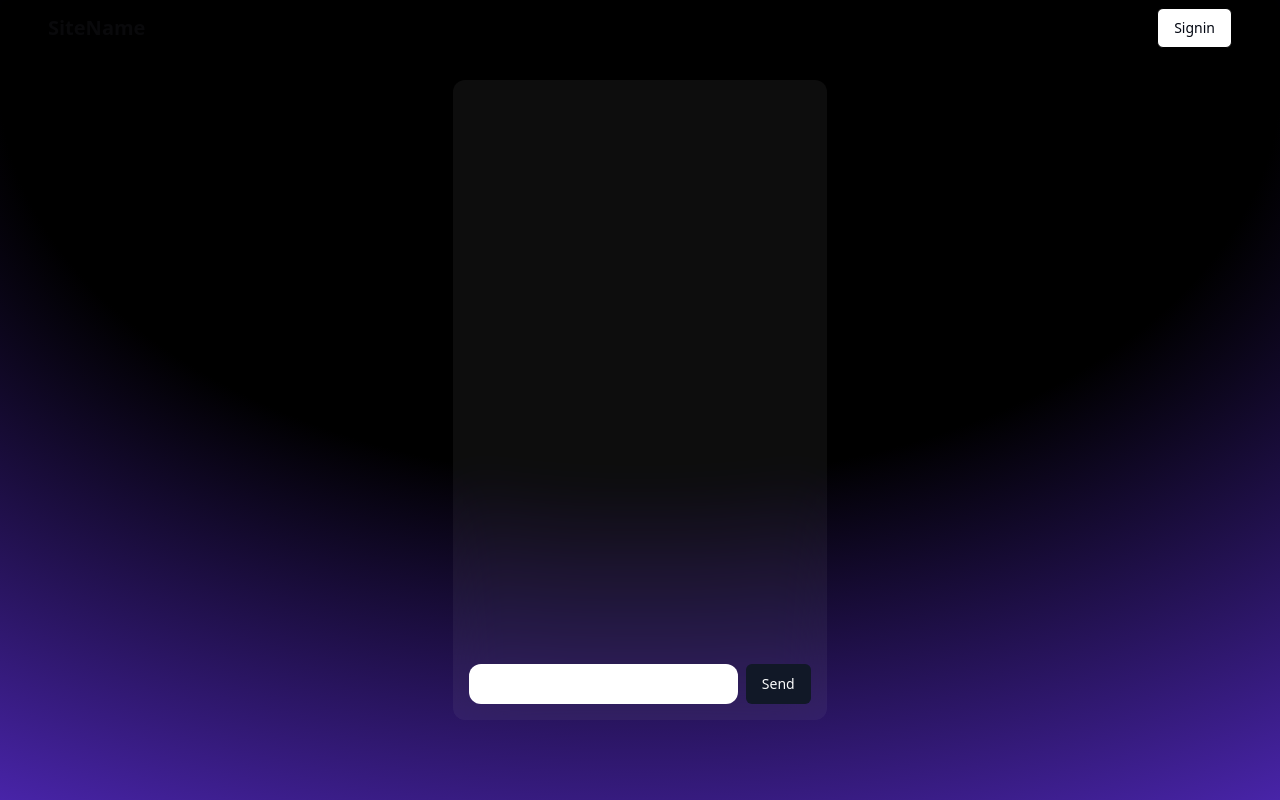
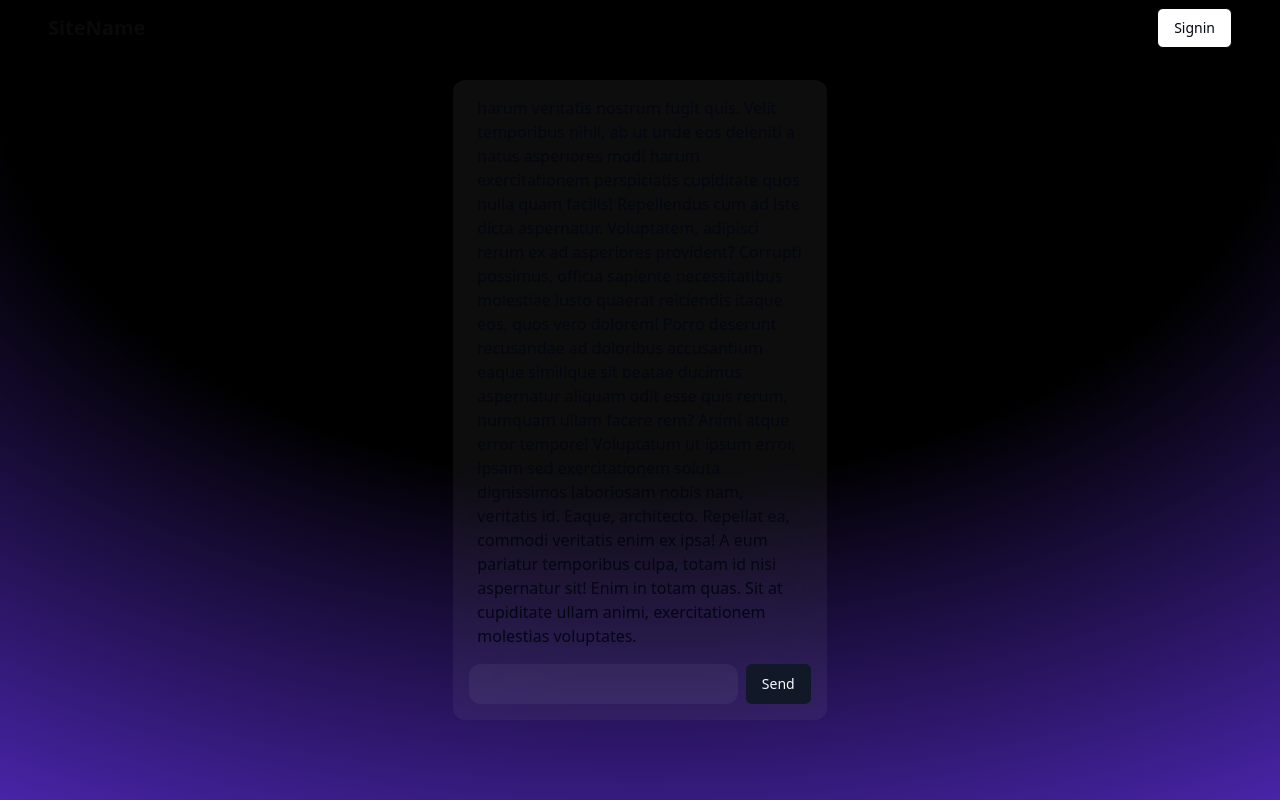
Before and after one commit to ByteBrewer101/vclub1, a Next.js app: page /pages/chatpage in a window 1280 px wide. Built offline with nearby package versions, Linux system fonts and the light colour scheme; no server answers.

Commit message:
fixed scrolling

```diff
--- a/app/components/ChatComponent.tsx
+++ b/app/components/ChatComponent.tsx
@@ -1,6 +1,7 @@
-"use client"
+"use client";
 import { Button } from "@/components/ui/button";
-export  function ChatComp(){
+import { ScrollArea } from "@radix-ui/react-scroll-area";
+export function ChatComp() {
   const sample = [
     {
       status: true,
@@ -24,18 +25,116 @@ const sample = [
     },
   ];
 
-
-    return <div className="flex flex-col h-full bg-white bg-opacity-5 backdrop-blur-xl p-4 rounded-xl  w-1/3" >
-        <div className="h-full  w-full">
-
-
-        </div>
-        <div className="flex  justify-center items-center space-x-2 " >
-            <input type="text" className="w-full p-2 bg-white  rounded-xl  "/>
+  return (
+    <div className="flex flex-col h-full bg-white bg-opacity-5 backdrop-blur-xl p-4 rounded-xl  w-1/3">
+      <ScrollArea className="h-full flex flex-col-reverse p-2 mb-2  w-full overflow-y-hidden overflow-y-scroll no-scrollbar ">
+        Lorem ipsum dolor sit amet consectetur adipisicing elit. Eveniet
+        repellendus, nesciunt eligendi earum animi cumque aspernatur nam minus
+        nemo architecto nostrum. Ea modi, est ipsam ex quae soluta, eveniet
+        dolorum, sapiente sed aliquam officiis exercitationem magni repudiandae
+        sunt. Error natus sed quod doloribus nihil aperiam, explicabo eius dolor
+        ullam ipsam qui ipsa cum accusamus est. Consequuntur dolorem natus
+        veniam! Eum voluptas iure, magni voluptates, ratione necessitatibus
+        consequatur sed possimus ut delectus dolor doloremque molestias optio
+        explicabo est laboriosam eveniet id accusamus saepe hic sequi error
+        cupiditate dolorem pariatur! Quod porro ullam obcaecati voluptatibus?
+        Illum nihil, sed laudantium rem laborum voluptatum similique molestias
+        voluptates pariatur aut nemo distinctio exercitationem nam animi vel
+        maxime eveniet quod, quae porro aliquid praesentium, est necessitatibus.
+        Rerum a assumenda officia velit, ipsam dicta magnam deleniti quas aut!
+        Asperiores quisquam nemo labore debitis consequatur eaque, error fugit
+        mollitia voluptatum quia possimus. Totam voluptate unde ut. Aperiam
+        tenetur exercitationem eos quae, at quod omnis suscipit aut similique
+        ullam magni repellendus non sapiente corporis possimus perspiciatis,
+        eligendi, excepturi est quos odit distinctio. Laudantium rerum inventore
+        quo reprehenderit, sequi, ex numquam perferendis laboriosam ea vel ab
+        deleniti, a veniam quidem. Tempora, veritatis saepe? Enim eaque, quas
+        totam sunt hic reprehenderit, tempore nesciunt autem a velit,
+        voluptatibus eligendi possimus aut praesentium at delectus cum sapiente
+        minima ab? Quam quasi quia ad voluptates! Molestiae ipsa architecto odio
+        quos tempore consectetur expedita voluptate! Est pariatur quam
+        consequuntur sint accusantium natus, dignissimos, at nobis similique
+        asperiores eos. Ut at natus fugiat explicabo eveniet porro sit, quasi
+        doloribus. Aperiam necessitatibus reprehenderit minima corrupti
+        deserunt, nisi perferendis nesciunt qui! Corporis porro autem quos
+        repudiandae dolor. Assumenda, totam neque aperiam beatae, voluptatibus
+        repudiandae delectus iure ipsam voluptatem quam vero veniam debitis,
+        quis et excepturi praesentium explicabo error earum? Placeat ipsa omnis
+        tenetur natus ipsum quaerat quisquam, quod rerum atque vitae libero?
+        Corrupti sint facere, maxime nostrum quo ea cum error reiciendis, earum
+        consequatur deleniti unde veniam laudantium id autem pariatur?
+        Consequatur eius molestias dolorum veritatis repellat culpa unde ipsum
+        nesciunt fuga? Blanditiis quidem sed, labore qui earum voluptate animi,
+        rem facere impedit quos tenetur eaque voluptatem ad numquam neque aut!
+        At nihil obcaecati, tempore a nisi quam adipisci, sapiente quisquam
+        repudiandae corrupti consequuntur labore similique nostrum fugit
+        incidunt explicabo fuga cupiditate? Molestias numquam dolore dignissimos
+        animi voluptas similique in dolor voluptatum! Sunt possimus debitis eius
+        soluta exercitationem, sint suscipit accusamus aut facere quasi
+        repellendus maiores qui. Tempora aperiam nostrum placeat laboriosam
+        temporibus perspiciatis consequuntur. Officiis reiciendis laudantium
+        numquam minus quasi vero fuga possimus totam laborum quis quae non
+        fugiat voluptas, accusantium iusto illo necessitatibus beatae vitae
+        deleniti commodi. Dicta, blanditiis magnam. Explicabo odio, velit
+        doloremque, expedita voluptate unde facere molestiae cum similique
+        repellat est, tempore officiis itaque vitae quidem neque eaque corrupti
+        excepturi. Libero vel, in quod voluptas eveniet nesciunt ducimus magnam
+        saepe voluptatibus hic mollitia, vero iste, velit tempora delectus
+        tempore. Eaque eum distinctio facilis ab quis excepturi hic officia fuga
+        ullam similique error eligendi quam tempora nemo, illum voluptatem eius
+        praesentium maiores itaque tenetur deleniti vero voluptates voluptas.
+        Magni tenetur ipsum eaque autem impedit excepturi quas facilis vero
+        tempora veritatis sit, cumque nulla expedita temporibus iure ducimus rem
+        iste quam consectetur aperiam obcaecati quasi modi. Sunt error, optio
+        sed voluptate similique, necessitatibus reprehenderit, nostrum
+        repudiandae dignissimos placeat vel sapiente exercitationem. Labore,
+        dolorum quas, consequatur architecto voluptatem dignissimos et quod
+        vitae dicta enim totam exercitationem obcaecati perspiciatis alias
+        laboriosam recusandae magni temporibus iste, a facilis nisi soluta.
+        Suscipit inventore officia fugiat, earum delectus vel dolor consectetur,
+        fugit in porro nobis fuga aut. Ipsam nesciunt quis quos iure assumenda
+        quam laboriosam optio. Quo, et quam maxime molestias commodi nobis vitae
+        alias magnam at, perspiciatis similique dicta ex incidunt expedita sed
+        velit consequatur cum officia impedit ullam! Sint cumque doloribus
+        dolorum adipisci ratione ipsam delectus temporibus? Rerum ad, beatae qui
+        laboriosam voluptatibus deleniti dolorem, aut mollitia quas debitis
+        consequuntur quisquam delectus reprehenderit praesentium sequi tempore
+        omnis, obcaecati ipsum sed deserunt accusamus architecto provident.
+        Quaerat, aliquid deleniti sapiente explicabo obcaecati corrupti animi
+        eaque tempore consectetur voluptates recusandae blanditiis sunt quae
+        modi, illum suscipit consequuntur. Culpa pariatur facilis adipisci,
+        fugit doloremque nemo explicabo! Cupiditate voluptas, voluptates modi
+        veniam quos illum, quia quod debitis et sapiente molestiae incidunt enim
+        quas quasi voluptatem odio. Sunt atque, non fugit laborum vitae
+        recusandae minus veniam consequatur inventore, quaerat, sit nesciunt
+        sint nulla provident neque debitis. Soluta in illum sunt, sequi nobis
+        facere doloribus odio ullam temporibus alias ducimus. Facilis odit
+        ducimus vitae commodi pariatur quod asperiores sed unde sunt eum
+        similique omnis aliquam error aliquid repellendus ipsum ipsam eaque
+        corrupti, accusamus ab quisquam eos. Neque praesentium ut, laborum,
+        error consequatur vitae numquam aperiam beatae rem accusantium saepe
+        nemo quisquam fugiat laboriosam? Similique harum veritatis nostrum fugit
+        quis. Velit temporibus nihil, ab ut unde eos deleniti a natus asperiores
+        modi harum exercitationem perspiciatis cupiditate quos nulla quam
+        facilis! Repellendus cum ad iste dicta aspernatur. Voluptatem, adipisci
+        rerum ex ad asperiores provident? Corrupti possimus, officia sapiente
+        necessitatibus molestiae iusto quaerat reiciendis itaque eos, quos vero
+        dolorem! Porro deserunt recusandae ad doloribus accusantium eaque
+        similique sit beatae ducimus aspernatur aliquam odit esse quis rerum,
+        numquam ullam facere rem? Animi atque error tempore! Voluptatum ut ipsum
+        error, ipsam sed exercitationem soluta dignissimos laboriosam nobis nam,
+        veritatis id. Eaque, architecto. Repellat ea, commodi veritatis enim ex
+        ipsa! A eum pariatur temporibus culpa, totam id nisi aspernatur sit!
+        Enim in totam quas. Sit at cupiditate ullam animi, exercitationem
+        molestias voluptates.
+      </ScrollArea>
+      <div className="flex  justify-center items-center space-x-2 ">
+        <input
+          type="text"
+          className="w-full p-2 bg-opacity-5 bg-white text-white outline-none rounded-xl  "
+        />
         <Button>Send</Button>
       </div>
-
-
-
     </div>
+  );
 }
--- a/app/globals.css
+++ b/app/globals.css
@@ -95,3 +95,19 @@ body {
     @apply bg-background text-foreground;
   }
 }
+
+@layer utilities {
+
+  /* Hide scrollbar for Chrome, Safari and Opera */
+  .no-scrollbar::-webkit-scrollbar {
+    display: none;
+  }
+
+  /* Hide scrollbar for IE, Edge and Firefox */
+  .no-scrollbar {
+    -ms-overflow-style: none;
+    /* IE and Edge */
+    scrollbar-width: none;
+    /* Firefox */
+  }
+}
--- /dev/null
+++ b/components/ui/scroll-area.tsx
@@ -0,0 +1,48 @@
+"use client"
+
+import * as React from "react"
+import * as ScrollAreaPrimitive from "@radix-ui/react-scroll-area"
+
+import { cn } from "@/lib/utils"
+
+const ScrollArea = React.forwardRef<
+  React.ElementRef<typeof ScrollAreaPrimitive.Root>,
+  React.ComponentPropsWithoutRef<typeof ScrollAreaPrimitive.Root>
+>(({ className, children, ...props }, ref) => (
+  <ScrollAreaPrimitive.Root
+    ref={ref}
+    className={cn("relative overflow-hidden", className)}
+    {...props}
+  >
+    <ScrollAreaPrimitive.Viewport className="h-full w-full rounded-[inherit]">
+      {children}
+    </ScrollAreaPrimitive.Viewport>
+    <ScrollBar />
+    <ScrollAreaPrimitive.Corner />
+  </ScrollAreaPrimitive.Root>
+))
+ScrollArea.displayName = ScrollAreaPrimitive.Root.displayName
+
+const ScrollBar = React.forwardRef<
+  React.ElementRef<typeof ScrollAreaPrimitive.ScrollAreaScrollbar>,
+  React.ComponentPropsWithoutRef<typeof ScrollAreaPrimitive.ScrollAreaScrollbar>
+>(({ className, orientation = "vertical", ...props }, ref) => (
+  <ScrollAreaPrimitive.ScrollAreaScrollbar
+    ref={ref}
+    orientation={orientation}
+    className={cn(
+      "flex touch-none select-none transition-colors",
+      orientation === "vertical" &&
+        "h-full w-2.5 border-l border-l-transparent p-[1px]",
+      orientation === "horizontal" &&
+        "h-2.5 flex-col border-t border-t-transparent p-[1px]",
+      className
+    )}
+    {...props}
+  >
+    <ScrollAreaPrimitive.ScrollAreaThumb className="relative flex-1 rounded-full bg-gray-200 dark:bg-gray-800" />
+  </ScrollAreaPrimitive.ScrollAreaScrollbar>
+))
+ScrollBar.displayName = ScrollAreaPrimitive.ScrollAreaScrollbar.displayName
+
+export { ScrollArea, ScrollBar }
--- a/package.json
+++ b/package.json
@@ -11,6 +11,7 @@
   "dependencies": {
     "@radix-ui/react-avatar": "^1.1.0",
     "@radix-ui/react-dropdown-menu": "^2.1.1",
+    "@radix-ui/react-scroll-area": "^1.1.0",
     "@radix-ui/react-slot": "^1.1.0",
     "@types/next-auth": "^3.13.0",
     "class-variance-authority": "^0.7.0",
```
Also changed, not shown: 1 other file (tests, documents, lock files or other folders). Lines whose indentation alone changed are shown as unchanged.
